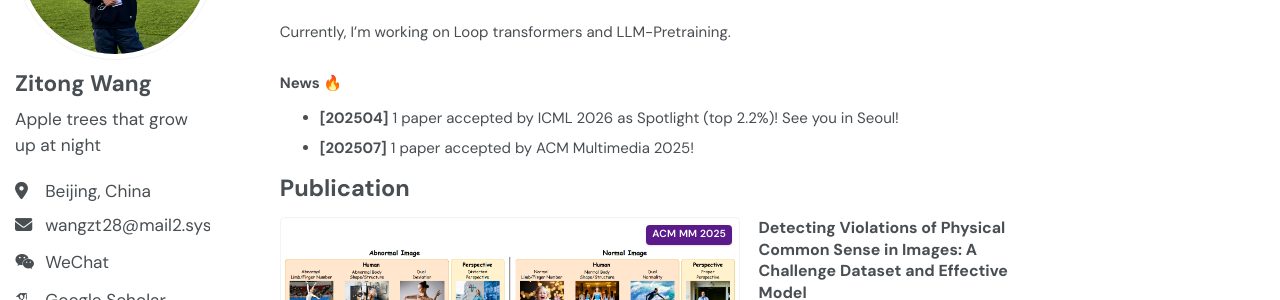
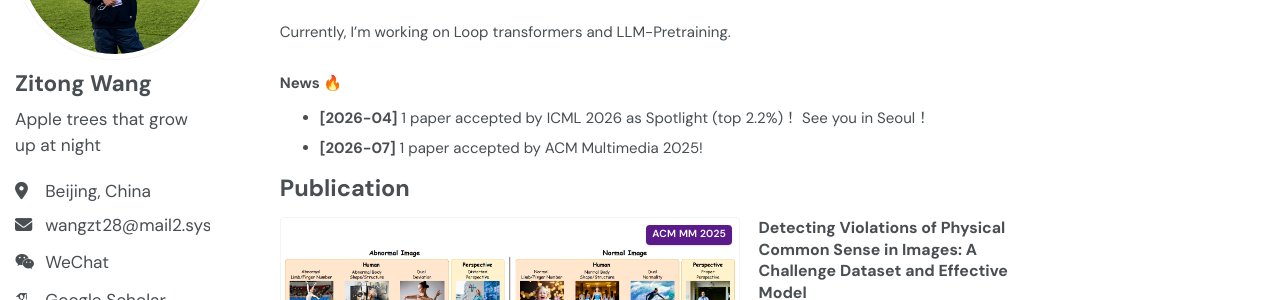
Before and after one commit to ZitongWang018/ZitongWang018.github.io, a Jekyll site: the page built from _pages/about.md, in a window 1280 px wide and 900 px high. Shown: the part 235-535 px from the top of the window. Built offline with Jekyll 4.4.1, drawn with Linux system fonts in a browser that asks for light colours; some web fonts are replaced.

Commit message:
News: ISO-style dates [YYYY-MM]; ICML line wording

```diff
--- a/_pages/about.md
+++ b/_pages/about.md
@@ -14,8 +14,8 @@ I'm Zitong Wang, an undergraduate student at [Sun Yat-sen University](https://ww
 Currently, I'm working on Loop transformers and LLM-Pretraining.
 
 ### News 🔥
-* **[202504]** 1 paper accepted by ICML 2026 as Spotlight (top 2.2%)! See you in Seoul!
-* **[202507]** 1 paper accepted by ACM Multimedia 2025!
+* **[2026-04]** 1 paper accepted by ICML 2026 as Spotlight (top 2.2%)！ See you in Seoul！
+* **[2026-07]** 1 paper accepted by ACM Multimedia 2025!
 
 Publication
 ======
```
